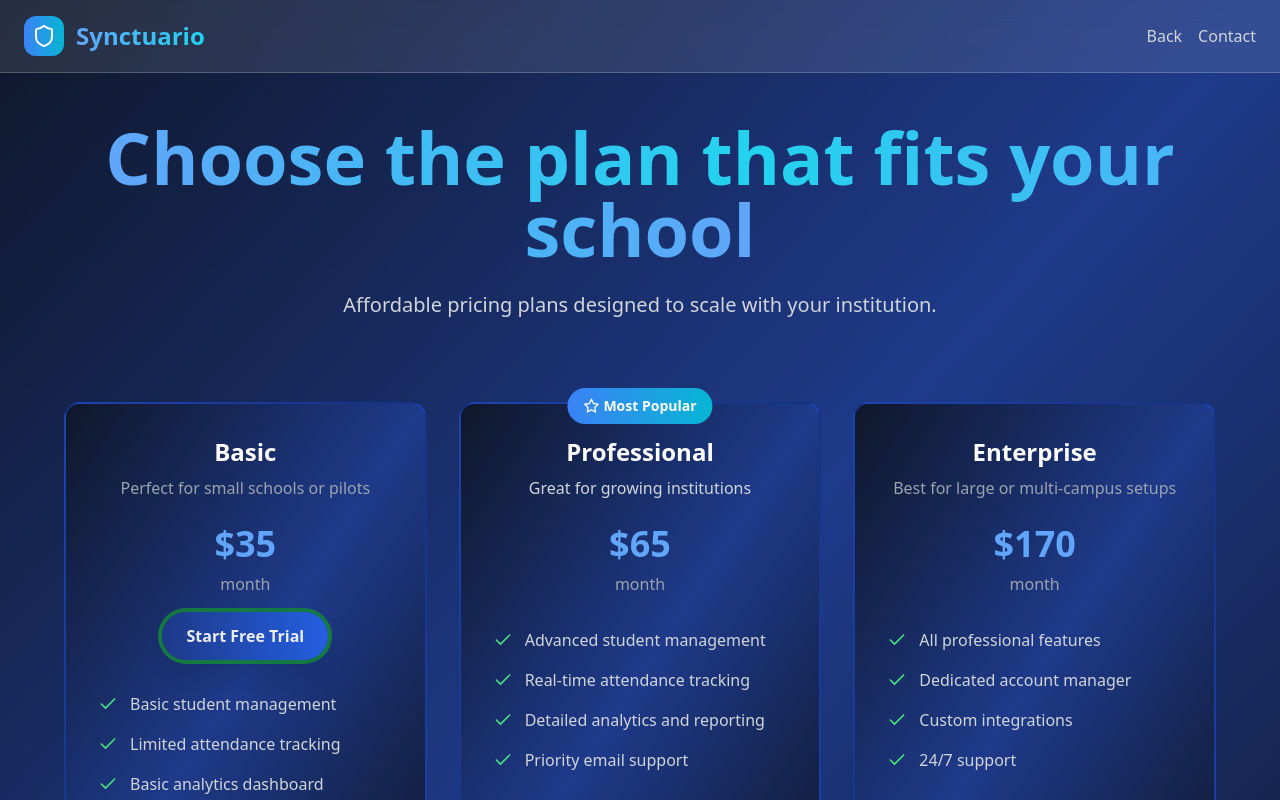
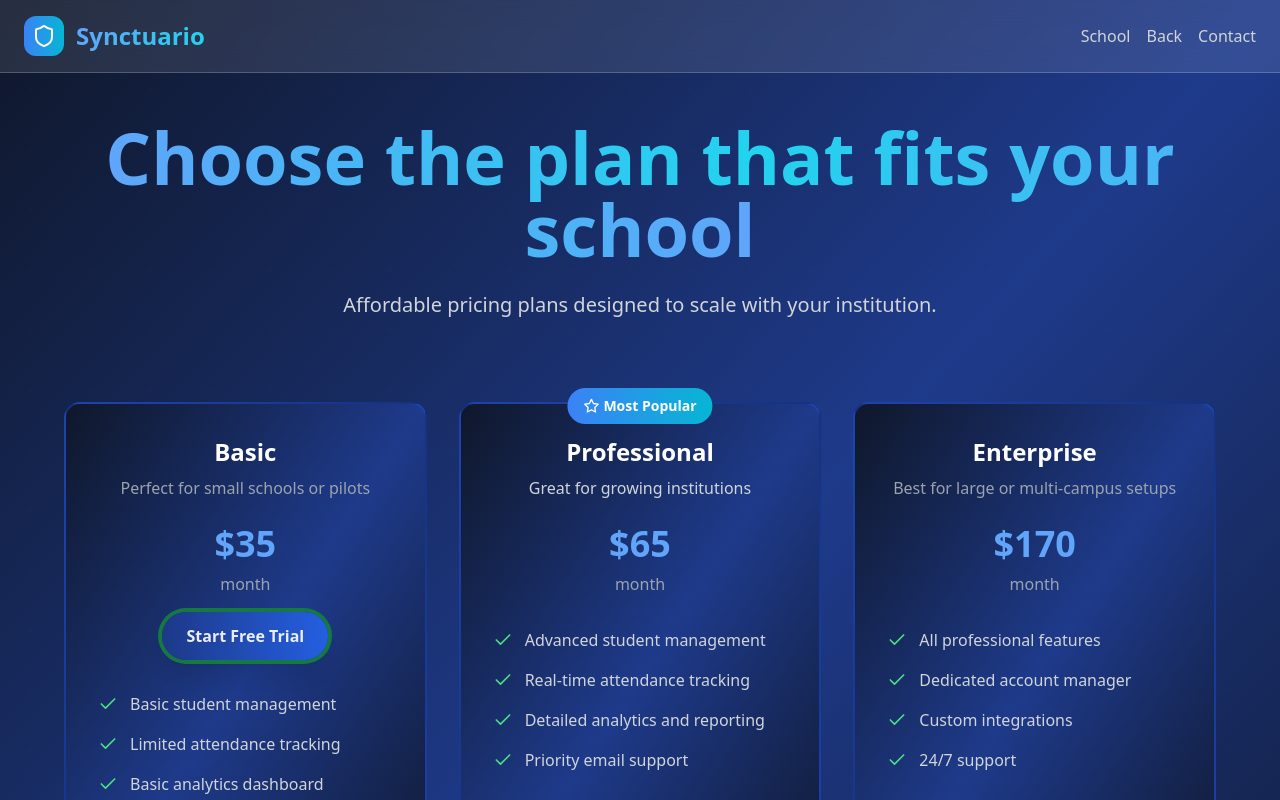
Before and after one commit to Modsontech45/RFID_attendance_frontend, a React (Vite) app: page /pricing in a window 1280 px wide. Shown: the top 800 px of the page. Built offline with nearby package versions, Linux system fonts and the light colour scheme; some icons are missing.

Commit message:
translation

```diff
--- a/src/components/PricingPage.tsx
+++ b/src/components/PricingPage.tsx
@@ -140,6 +140,15 @@ const PricingPage: React.FC = () => {
             </div>
 
             <div className="flex items-center space-x-4">
+              <a
+                onClick={() => navigate("/admin/school")}
+                className="text-gray-300 transition-colors cursor-pointer hover:text-white"
+              >
+                <FormattedMessage
+                  id="pricing.school"
+                  defaultMessage="school"
+                />
+              </a>
               <a
                 onClick={() => navigate(-1)}
                 className="text-gray-300 transition-colors cursor-pointer hover:text-white"
--- a/src/components/Settings.tsx
+++ b/src/components/Settings.tsx
@@ -27,17 +27,17 @@ const SettingsComponent: React.FC = () => {
   const adminData = getAdminData();
   const SchoolName = adminData?.schoolname;
   const Username = adminData?.username || adminData?.email?.split("@")[0] || "admin";
-  const plan = adminData?.subscription_plan || "trial";
+  const plan = adminData?.subscription_plan || "unknown";
   const PlanType = adminData?.subscription_type || "Monthly";
   const subscriptionStatus = adminData?.subscription_status || "active";
-  const PlanStartDate = adminData?.subscription_start_date || "2024-01-01";
-  const PlanEndDate = adminData?.subscription_end_date || "2025-01-01";
+  const PlanStartDate = adminData?.subscription_start_date ||  subscriptionStatus === "trial" ? adminData?.trial_start_date : 0;
+  const PlanEndDate = adminData?.subscription_end_date ||  subscriptionStatus === "trial" ? adminData?.trial_end_date : 0;
   const daysLeft =   Math.ceil((new Date(PlanEndDate).getTime() - new Date().getTime()) / (1000 * 3600 * 24));
   const Email = adminData?.email || "admin@centralhigh.edu";
   const datejoin = adminData?.created_at || "2024-01-15";
   let MoneyPaid = 0
   const daypercentage = Math.max((daysLeft / 31) * 100, 5)
-  if (plan === "starter") {
+  if (plan === "starter" && subscriptionStatus !== "trial") {
     MoneyPaid = 35;
   } else if (plan === "professional") {
     MoneyPaid = 65;
--- a/src/locales/en.json
+++ b/src/locales/en.json
@@ -299,6 +299,7 @@
   },
   "pricing": {
     "back": "Back ",
+    "school": "School",
     "title": "Choose the plan that fits your school",
     "subtitle": "Affordable pricing plans designed to scale with your institution.",
     "starter": {
@@ -315,6 +316,7 @@
       "downgrade": "Downgrade",
       "freeplan": "Free Plan",
       "subscribeNow": "Subscribe Now",
+
 
       "features": [
         "Basic student management",
--- a/src/locales/fr.json
+++ b/src/locales/fr.json
@@ -302,6 +302,7 @@
   },
   "pricing": {
       "back": "Retour",
+        "school": "École",
     "title": "Tarification scolaire",
     "subtitle": "Choisissez le plan parfait pour votre école. Tous les plans incluent notre système de présence RFID complet avec surveillance en temps réel et rapports complets.",
     "starter": {
```
